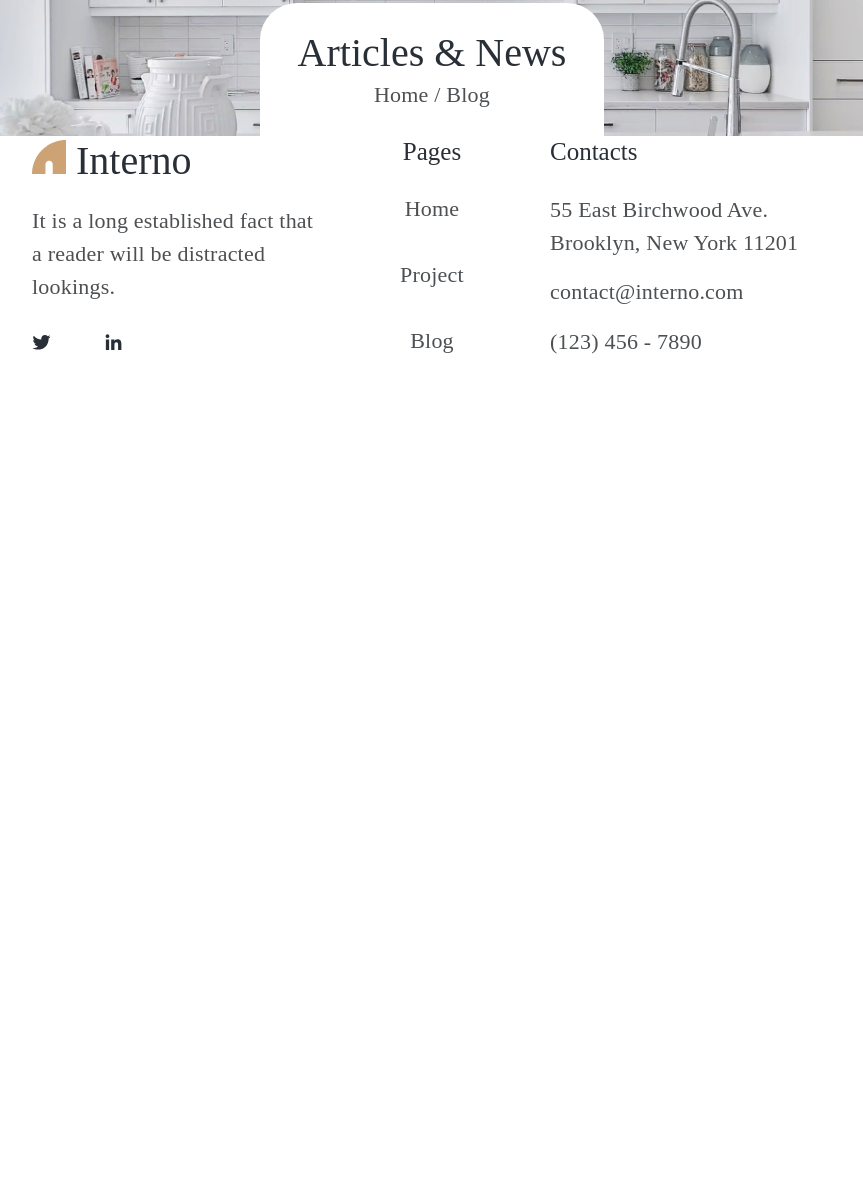
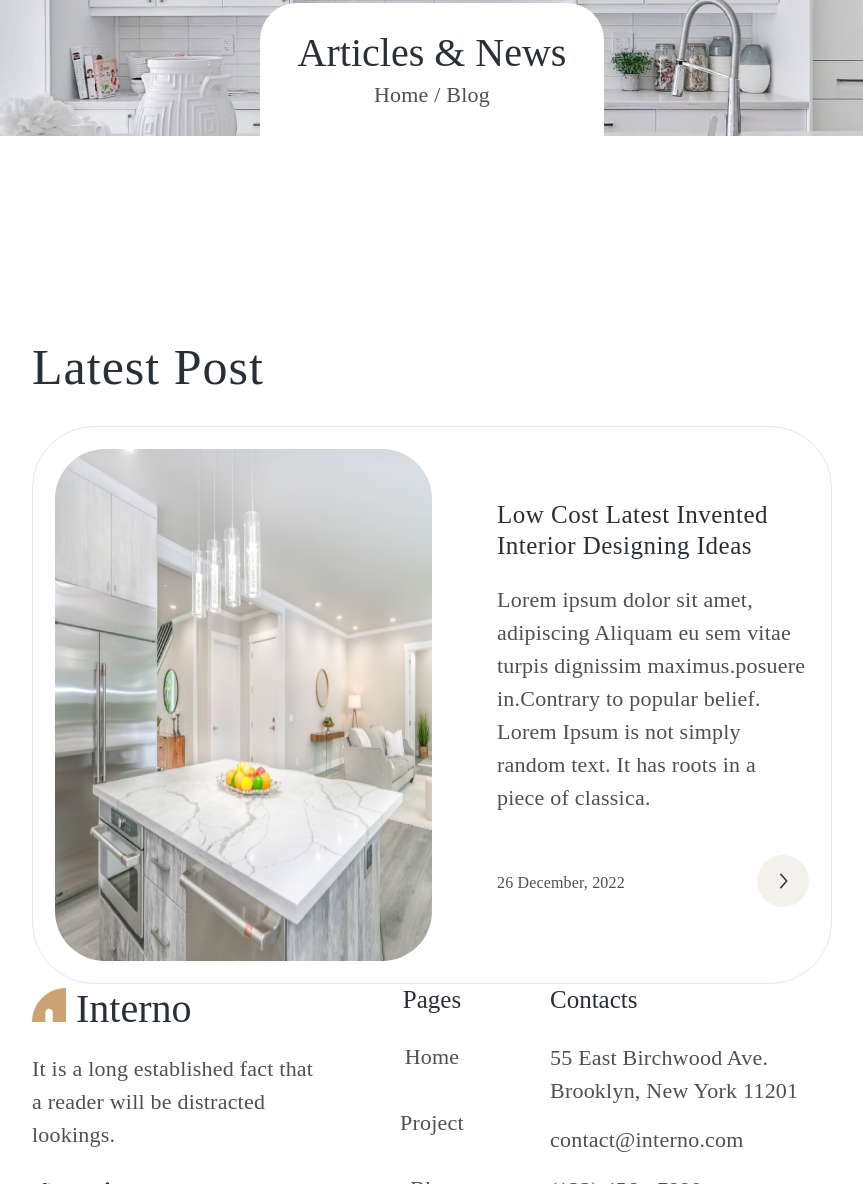
Before and after one commit to ViacheslavDobriy/VueProject, a plain HTML site: page blog.html in a window 1280 px wide. Shown: the part 265-1449 px from the top of the page, without its empty margins (208-1071 px from the left). Before the commit the page ends 800 px from the top, so only its background shows below. Drawn offline with Linux system fonts and the light colour scheme.

Commit message:
added last-post block

```diff
--- a/blog.html
+++ b/blog.html
@@ -12,7 +12,8 @@
     <div class="content center">
         <header class="header">
             <div class="header__logoBox">
-                <svg class="header__logo" width="34" height="34" viewBox="0 0 34 34" fill="none" xmlns="http://www.w3.org/2000/svg">
+                <svg class="header__logo" width="34" height="34" viewBox="0 0 34 34" fill="none"
+                    xmlns="http://www.w3.org/2000/svg">
                     <path
                         d="M0 34.0003H13.4588V24.499C13.4588 22.4853 15.0898 20.8543 17.1035 20.8543C19.1172 20.8543 20.7482 22.4853 20.7482 24.499V34.0003H33.9975V0C15.2211 0 0 15.2211 0 34.0003Z"
                         fill="#CDA274" />
@@ -32,7 +33,28 @@
             </div>
         </div>
         <article class="last-post">
-
+            <h2 class="last-post__title">Latest Post</h2>
+            <div class="last-post__content">
+                <img src="imgs/blog/LatestNews.png" alt="Photo of design" class="last-post__image">
+                <div class="last-post__description">
+                    <h3 class="last-post__subtitle">Low Cost Latest Invented Interior Designing Ideas</h3>
+                    <p class="last-post__text">Lorem ipsum dolor sit amet, adipiscing Aliquam eu sem vitae turpis
+                        dignissim maximus.posuere in.Contrary to popular belief.</p>
+                    <p class="last-post__text">Lorem Ipsum is not simply random text. It has roots in a piece of
+                        classica.</p>
+                    <div class="last-post__footer">
+                        <p class="last-post__date">26 December, 2022</p>
+                        <a href="#" class="last-post__link">
+                            <svg width="52" height="52" viewBox="0 0 70 70" fill="none"
+                                xmlns="http://www.w3.org/2000/svg">
+                                <circle cx="35" cy="35" r="35" fill="#F4F0EC" />
+                                <path d="M32 44L40 35L32 26" stroke="#292F36" stroke-width="2" stroke-linecap="round"
+                                    stroke-linejoin="round"/>
+                            </svg>
+                        </a>
+                    </div>
+                </div>
+            </div>
         </article>
         <article class="news" id="App">
 
@@ -40,7 +62,8 @@
         <footer class="footer">
             <div class="footer__block">
                 <div class="footer__logoBox">
-                    <svg class="footer__logo" width="34" height="34" viewBox="0 0 34 34" fill="none" xmlns="http://www.w3.org/2000/svg">
+                    <svg class="footer__logo" width="34" height="34" viewBox="0 0 34 34" fill="none"
+                        xmlns="http://www.w3.org/2000/svg">
                         <path
                             d="M0 34.0003H13.4588V24.499C13.4588 22.4853 15.0898 20.8543 17.1035 20.8543C19.1172 20.8543 20.7482 22.4853 20.7482 24.499V34.0003H33.9975V0C15.2211 0 0 15.2211 0 34.0003Z"
                             fill="#CDA274" />
--- a/style.scss
+++ b/style.scss
@@ -1,4 +1,5 @@
 @import 'vars';
+
 * {
     margin: 0;
     padding: 0;
@@ -27,12 +28,14 @@ body {
     width: -webkit-fill-available;
     padding-top: 50px;
     padding-bottom: 57px;
+
     &__logoBox {
         display: flex;
         flex-direction: row;
         gap: 10px;
         align-items: center;
     }
+
     &__title {
         font-size: 40px;
         font-style: normal;
@@ -40,12 +43,14 @@ body {
         line-height: 125%;
         color: $blackSiteColor;
     }
+
     &__menuBar {
         display: flex;
         flex-direction: row;
         gap: 30px;
         align-items: center;
     }
+
     &__link {
         text-decoration: none;
         color: $blackSiteColor;
@@ -59,24 +64,27 @@ body {
 
 .banner {
     width: -webkit-fill-available;
-    background-image: url(/imgs/banner/Photo.png);
+    background-image: url(imgs/banner/Photo.png);
     background-repeat: no-repeat;
     display: flex;
     align-items: center;
     background-size: cover;
     border-radius: 50px;
+
     &__intro {
         display: flex;
         flex-direction: column;
         gap: 21px;
         padding: 113px 30vw 113px 2.7vw;
     }
+
     &__content {
         display: flex;
         flex-direction: column;
         gap: 18px;
         justify-content: left;
     }
+
     &__title {
         color: $blackSiteColor;
         font-size: 65px;
@@ -84,6 +92,7 @@ body {
         font-weight: 400;
         line-height: 125%;
     }
+
     &__text {
         color: $grayColor;
         font-size: 22px;
@@ -92,6 +101,7 @@ body {
         line-height: 150%;
         letter-spacing: 0.22px;
     }
+
     &__button {
         border: none;
         border-radius: 18px;
@@ -120,6 +130,7 @@ body {
     padding-top: 96px;
     padding-bottom: 96px;
     max-width: -webkit-fill-available;
+
     &__header {
         display: flex;
         flex-direction: column;
@@ -127,6 +138,7 @@ body {
         width: 700px;
         align-self: center;
     }
+
     &__title {
         color: $blackSiteColor;
         text-align: center;
@@ -136,6 +148,7 @@ body {
         line-height: 125%;
         letter-spacing: 1px;
     }
+
     &__description {
         color: $grayColor;
         text-align: center;
@@ -145,36 +158,43 @@ body {
         line-height: 150%;
         letter-spacing: 0.22px;
     }
+
     &__options {
         display: flex;
         flex-direction: column;
         gap: 56px;
     }
+
     &__productLine {
         display: flex;
         flex-direction: row;
         gap: 104px;
         max-width: $centerWidth;
     }
+
     &__product {
         display: flex;
         flex-direction: column;
         gap: 24px;
     }
+
     &__productPhoto {
         max-width: 356.5625px;
     }
+
     &__details {
         display: flex;
         flex-direction: row;
         justify-content: space-between;
         align-items: center;
     }
+
     &__productText {
         display: flex;
         flex-direction: column;
         gap: 4px;
     }
+
     &__productTitle {
         color: $blackSiteColor;
         font-size: 25px;
@@ -183,6 +203,7 @@ body {
         line-height: 125%;
         letter-spacing: 0.5px;
     }
+
     &__productDescription {
         color: $grayColor;
         font-size: 22px;
@@ -215,6 +236,7 @@ body {
     align-items: center;
     background-color: $lightGoldSiteColor;
     width: 100vw;
+
     &__content {
         padding-top: 151px;
         padding-bottom: 151px;
@@ -224,11 +246,13 @@ body {
         text-align: center;
         align-items: center;
     }
+
     &__box {
         display: flex;
         flex-direction: column;
         gap: 16px;
     }
+
     &__amount {
         color: $goldSiteColor;
         font-size: 85px;
@@ -237,6 +261,7 @@ body {
         line-height: 125%;
         letter-spacing: 1.7px;
     }
+
     &__subcontent {
         color: $grayColor;
         font-size: 22px;
@@ -245,6 +270,7 @@ body {
         line-height: 150%;
         letter-spacing: 0.22px;
     }
+
     &__vertLine {
         height: 130px;
         border: 1px solid $goldSiteColor;
@@ -258,12 +284,14 @@ body {
     flex-direction: column;
     gap: 52px;
     align-items: center;
+
     &__header {
         display: flex;
         flex-direction: column;
         gap: 12px;
         width: 780px;
     }
+
     &__headerTitle {
         color: $blackSiteColor;
         text-align: center;
@@ -273,6 +301,7 @@ body {
         line-height: 125%;
         letter-spacing: 1px;
     }
+
     &__headerDescription {
         color: $grayColor;
         text-align: center;
@@ -282,35 +311,42 @@ body {
         line-height: 150%;
         letter-spacing: 0.22px;
     }
+
     &__designs {
         display: flex;
         flex-direction: row;
         gap: 27px;
         max-width: $centerWidth;
     }
+
     &__borderBox {
         border-radius: 62px;
         border: 1px solid #E7E7E7;
         box-shadow: 0px 10px 30px 0px rgba(255, 255, 255, 0.25);
         transition: 0.5s;
+
         &:hover {
             background-color: #E7E7E7;
         }
     }
+
     &__content {
         padding: 21px;
         display: flex;
         flex-direction: column;
         gap: 21px;
     }
+
     &__photo-box {
         position: relative;
     }
+
     &__design {
         border-radius: 45px 45px 0px 0px;
         background: #EAEAEA;
         width: 211px;
     }
+
     &__label {
         position: absolute;
         background-color: $whiteColor;
@@ -319,6 +355,7 @@ body {
         left: 15px;
         border-radius: 8px 8px 8px 0px;
     }
+
     &__label-text {
         color: $grayColor;
         font-size: 16px;
@@ -328,11 +365,13 @@ body {
         letter-spacing: 0.16px;
         text-transform: capitalize;
     }
+
     &__description {
         display: flex;
         flex-direction: column;
         gap: 30px;
     }
+
     &__title {
         color: $blackSiteColor;
         font-size: 25px;
@@ -341,6 +380,7 @@ body {
         line-height: 125%;
         letter-spacing: 0.5px;
     }
+
     &__footer {
         display: flex;
         flex-direction: row;
@@ -356,21 +396,25 @@ body {
     justify-content: space-between;
     padding-bottom: 134px;
     width: -webkit-fill-available;
+
     &__block {
         display: flex;
         flex-direction: column;
         width: 282px;
+
         &_center {
             text-align: center;
             width: min-content;
         }
     }
+
     &__logoBox {
         display: flex;
         flex-direction: row;
         gap: 10px;
         align-items: baseline;
     }
+
     &__title {
         color: $blackSiteColor;
         font-size: 40px;
@@ -379,6 +423,7 @@ body {
         line-height: 125%;
         padding-bottom: 18px;
     }
+
     &__text {
         color: $grayColor;
         font-size: 22px;
@@ -387,6 +432,7 @@ body {
         line-height: 150%;
         letter-spacing: 0.22px;
     }
+
     &__social {
         display: flex;
         flex-direction: row;
@@ -394,6 +440,7 @@ body {
         gap: 54px;
         padding-top: 31px;
     }
+
     &__sub-title {
         color: $blackSiteColor;
         font-size: 25px;
@@ -401,10 +448,12 @@ body {
         font-weight: 400;
         line-height: 125%;
         padding-bottom: 9px;
+
         &_contact {
             padding-bottom: 26px;
         }
     }
+
     &__link {
         text-decoration: none;
         color: $grayColor;
@@ -414,6 +463,7 @@ body {
         line-height: 300%;
         letter-spacing: 0.22px;
     }
+
     &__high-text {
         color: $grayColor;
         font-size: 22px;
@@ -432,12 +482,14 @@ body {
     display: flex;
     justify-content: center;
     padding-top: 111px;
+
     &__intro {
         background-color: $whiteColor;
         border-radius: 37px 37px 0 0;
         padding: 25px 38px;
         text-align: center;
     }
+
     &__title {
         color: $blackSiteColor;
         font-size: 40px;
@@ -445,6 +497,7 @@ body {
         font-weight: 400;
         line-height: 125%;
     }
+
     &__text {
         color: $grayColor;
         font-size: 22px;
@@ -454,3 +507,79 @@ body {
         letter-spacing: 0.22px;
     }
 }
+
+.last-post {
+    padding-top: 200px;
+    display: flex;
+    flex-direction: column;
+    gap: 27px;
+
+    &__title {
+        color: $blackSiteColor;
+        font-size: 50px;
+        font-style: normal;
+        font-weight: 400;
+        line-height: 125%;
+        letter-spacing: 1px;
+    }
+
+    &__content {
+        display: flex;
+        flex-direction: row;
+        gap: 65px;
+        padding: 22px;
+        border-radius: 62px;
+        border: 1px solid #E7E7E7;
+        box-shadow: 0px 10px 30px 0px rgba(255, 255, 255, 0.25);
+    }
+
+    &__image {
+        border-radius: 50px;
+        width: 50%;
+    }
+
+    &__description {
+        display: flex;
+        flex-direction: column;
+        padding-top: 50px;
+        padding-bottom: 50px;
+        justify-content: flex-start;
+    }
+
+    &__subtitle {
+        color: $blackSiteColor;
+        font-size: 25px;
+        font-style: normal;
+        font-weight: 400;
+        line-height: 125%;
+        letter-spacing: 0.5px;
+        padding-bottom: 22px;
+    }
+
+    &__text {
+        color: $grayColor;
+        font-size: 22px;
+        font-style: normal;
+        font-weight: 400;
+        line-height: 150%;
+        letter-spacing: 0.22px;
+    }
+
+    &__footer {
+        display: flex;
+        flex-direction: row;
+        justify-content: space-between;
+        align-items: center;
+        padding-top: 41px;
+    }
+
+    &__date {
+        color: $grayColor;
+        font-size: 16px;
+        font-style: normal;
+        font-weight: 400;
+        line-height: 150%;
+        letter-spacing: 0.16px;
+        text-transform: capitalize;
+    }
+}
```
Also changed, not shown: index.html (+1 -1 lines), imgs/blog/LatestNews.png (added), style.css, 1 other file.
